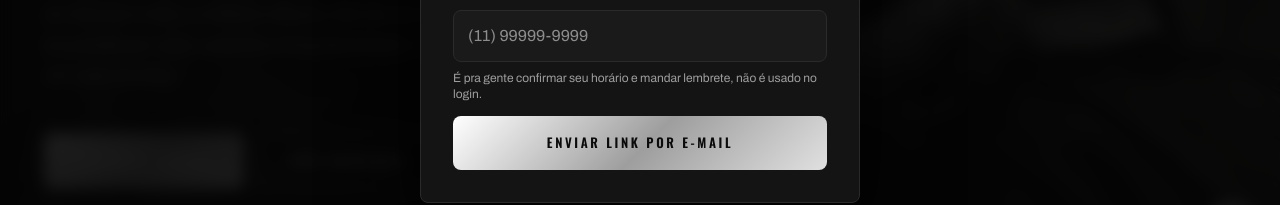
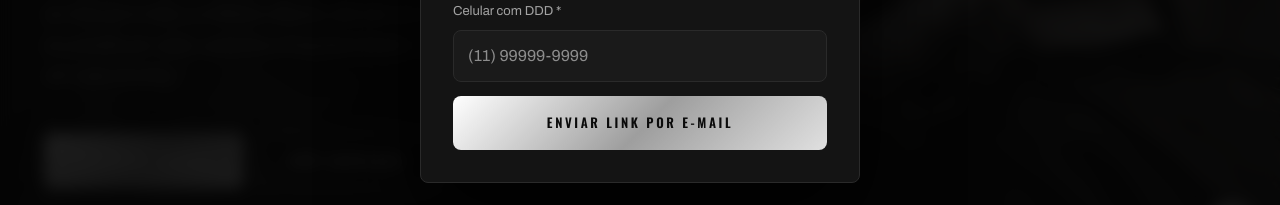
Before and after one commit to LeonardoSenerine/DCondeBarberShop, a React (Vite) app: page / in a window 1280 px wide. Both pictures are taken after a click on the button "ENTRAR". Shown: the part 521-726 px from the top of the page. Built offline with nearby package versions, Linux system fonts and the light colour scheme; no server answers; the database is empty; a web font is replaced by a local one.

Commit message:
fix login

```diff
--- a/src/components/AuthModal.tsx
+++ b/src/components/AuthModal.tsx
@@ -164,7 +164,6 @@ export function AuthModal({ pendingBooking, onClose }: AuthModalProps) {
                   required
                   className={`min-h-[52px] rounded-lg border border-border bg-surface-alt px-3.5 text-base text-white outline-none focus:border-silver ${fieldClass(fieldProps("phone"))}`}
                 />
-                <span className="text-xs text-muted-2">É pra gente confirmar seu horário e mandar lembrete, não é usado no login.</span>
               </label>
             )}
             {error && (
```
